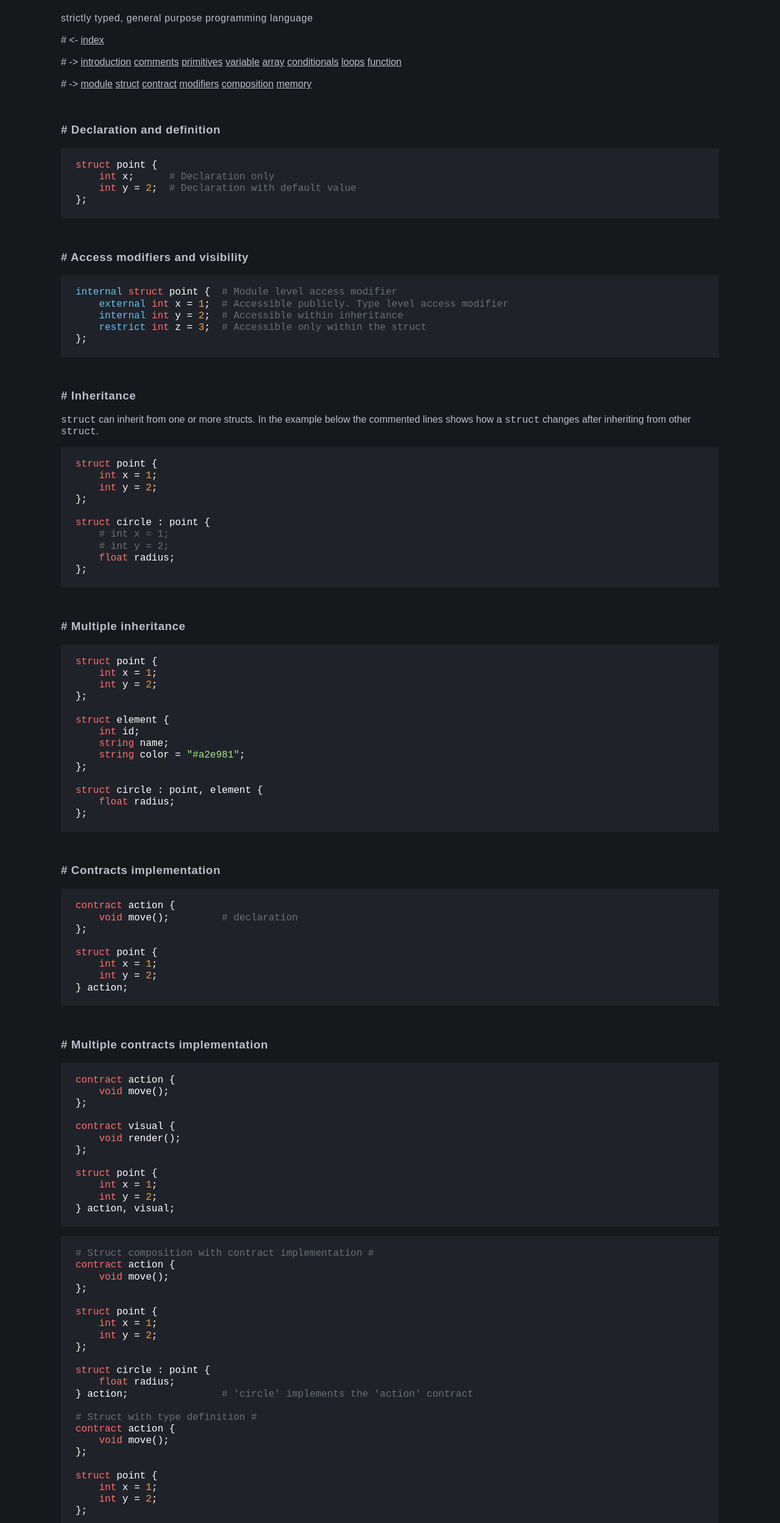
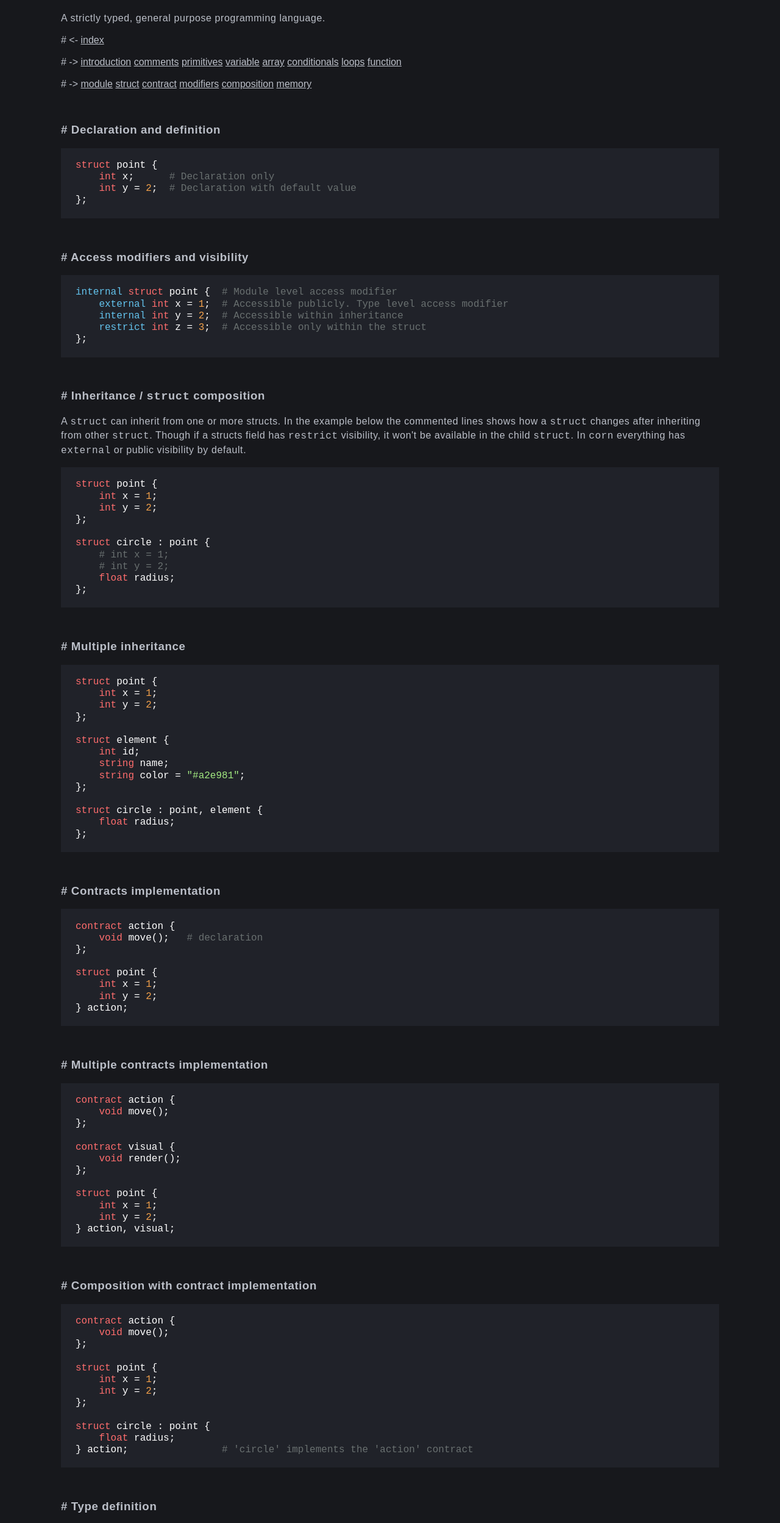
Before and after one commit to sajibsrs/corx-lang, a plain HTML site: page web/struct.html in a window 1280 px wide. Shown: the part 62-2559 px from the top of the page at 61% size. Drawn offline with Linux system fonts and the light colour scheme; a script that the page names is missing.

Commit message:
separated topic in sections

```diff
--- a/web/struct.html
+++ b/web/struct.html
@@ -18,7 +18,7 @@
 <body>
     <div class="code-wrapper">
         <h1>🌽 corn</h1>
-        <p>strictly typed, general purpose programming language</p>
+        <p>A strictly typed, general purpose programming language.</p>
 
         <nav>
             # <- <a href="index.html">index</a>
@@ -67,9 +67,12 @@ internal struct point {  # Module level access modifier
         </code></pre>
 
         <br>
-            <h3># Inheritance</h3>
-            <code>struct</code> can inherit from one or more structs. In the example below the commented lines shows
-            how a <code>struct</code> changes after inheriting from other <code>struct</code>.
+        <h3># Inheritance / <code>struct</code> composition</h3>
+        <p>A <code>struct</code> can inherit from one or more structs. In the example below the commented lines shows
+            how a <code>struct</code> changes after inheriting from other <code>struct</code>. Though if a structs field
+            has <code>restrict</code> visibility, it won't be available in the child <code>struct</code>. In
+            <code>corn</code> everything has <code>external</code> or public visibility by default.
+        </p>
         <pre><code class="language-corn">
 struct point {
     int x = 1;
@@ -106,7 +109,7 @@ struct circle : point, element {
         <h3># Contracts implementation</h3>
         <pre><code class="language-corn">
 contract action {
-    void move();         # declaration
+    void move();   # declaration
 };
 
 struct point {
@@ -132,8 +135,9 @@ struct point {
 } action, visual;
             </code></pre>
 
+        <br>
+        <h3># Composition with contract implementation</h3>
         <pre><code class="language-corn">
-# Struct composition with contract implementation #
 contract action {
     void move();
 };
@@ -146,8 +150,11 @@ struct point {
 struct circle : point {
     float radius;
 } action;                # 'circle' implements the 'action' contract
+            </code></pre>
 
-# Struct with type definition #
+        <br>
+        <h3># Type definition</h3>
+        <pre><code class="language-corn">
 contract action {
     void move();
 };
@@ -160,22 +167,29 @@ struct point {
 type struct circle : point {
     float radius;
 } action : shape;         # 'shape' is a type alias for this struct
+            </code></pre>
 
-# Type aliases #
-type struct circle {
+        or
+
+        <pre><code class="language-corn">
+struct circle {
     float radius;
 };
 
-type circle shape;       # 'shape' is a type alias for this struct
+type circle shape;        # 'shape' is a type alias for this struct
+            </code></pre>
 
-# or
+        or
 
+        <pre><code class="language-corn">
 type struct circle {
     float radius;
 } : shape;                 # 'shape' is a type alias for this struct
+            </code></pre>
 
-# or
+        or
 
+        <pre><code class="language-corn">
 type struct circle : point {
     float radius;
 } action : shape;         # 'shape' is a type alias for this struct
```
Lines whose indentation alone changed are shown as unchanged.
